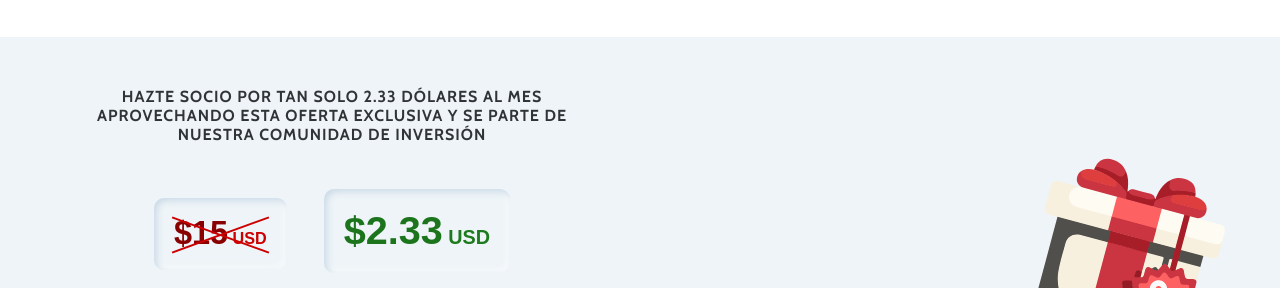
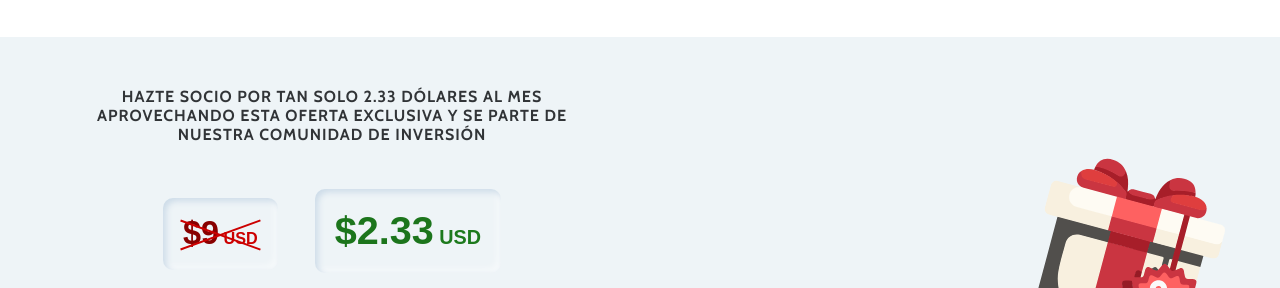
Before and after one commit to millonariorx/landing, a plain HTML site: page index.html in a window 1280 px wide. Shown: the part 2292-2580 px from the top of the page. Drawn offline with nearby package versions, Linux system fonts and the light colour scheme; a web font is replaced by a local one.

Commit message:
feat(change) : fix content for section offer

```diff
--- a/index.html
+++ b/index.html
@@ -115,7 +115,7 @@
                         <h6>HAZTE SOCIO POR TAN SOLO 2.33 DÓLARES AL MES APROVECHANDO ESTA OFERTA EXCLUSIVA Y SE PARTE DE NUESTRA COMUNIDAD DE INVERSIÓN </h6>
                         <div class="text-price text-center my-2">
                             <div class="card-price shadow-1 mx-3 text-before">
-                                <p>$15<span> USD</span></p>
+                                <p>$9<span> USD</span></p>
                             </div>
 
                             <div class="card-price shadow-5 mx-3 text-after">
```
